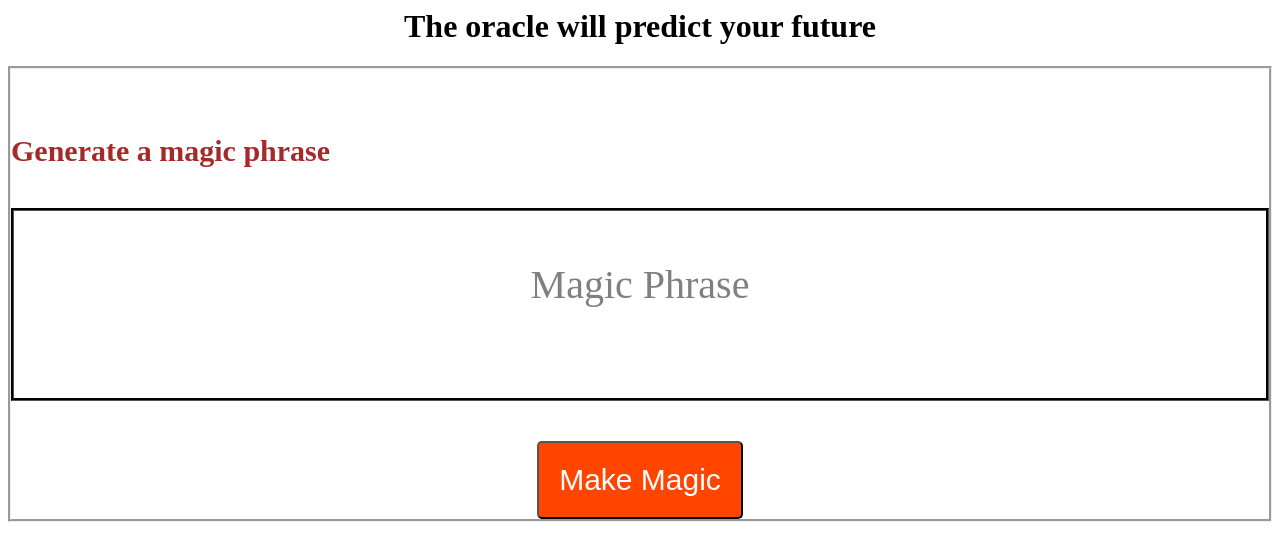
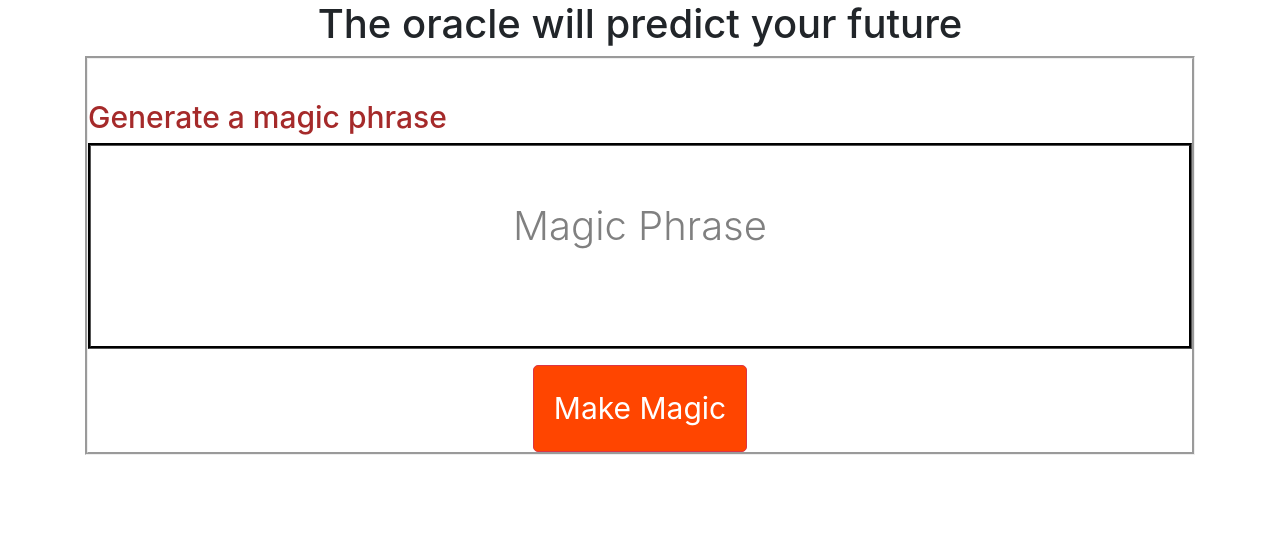
Before and after one commit to farazhafeez26/Assigments-from-Dragos, a plain HTML site: page index.html in a window 1280 px wide. Drawn offline with nearby package versions, Linux system fonts and the light colour scheme.

Commit message:
made changes

```diff
--- a/index.html
+++ b/index.html
@@ -4,22 +4,26 @@
     <title>The fortune teller </title>
     <meta charset="UTF-8" />
     <meta name="viewport" content="width=device-width, initial-size=1.0" />
-    <link rel=stylesheet href="style.css">
+    <link rel="stylesheet" href="https://stackpath.bootstrapcdn.com/bootstrap/4.5.2/css/bootstrap.min.css"
+        integrity="sha384-JcKb8q3iqJ61gNV9KGb8thSsNjpSL0n8PARn9HuZOnIxN0hoP+VmmDGMN5t9UJ0Z" crossorigin="anonymous" />
+    <link rel="stylesheet" type="text/css" href="style.css" />
+
+
 </head>
 
 
 
 <body>
+    <div class="container">
+        <h1 style="text-align:center" ;>The oracle will predict your future</h1>
 
-    <h1 style="text-align:center" ;>The oracle will predict your future</h1>
+        <div style="border-style:groove; padding-top:40px; text-align:center;">
+            <h2 class="heading">Generate a magic phrase</h2>
 
-    <div style="border-style:groove; padding-top:40px; text-align:center;">
-        <h2 class="heading">Generate a magic phrase</h2>
-
-        <p class="magic-box" id="demo">Magic Phrase</p>
-        <button class="buttonstyle" onclick="myfunction1()">Make Magic</button>
+            <p class="magic-box" id="demo">Magic Phrase</p>
+            <button class="buttonstyle btn btn-danger" onclick="myfunction1()">Make Magic</button>
+        </div>
     </div>
-
     <script src="oracle.js"></script>
 
 
```
